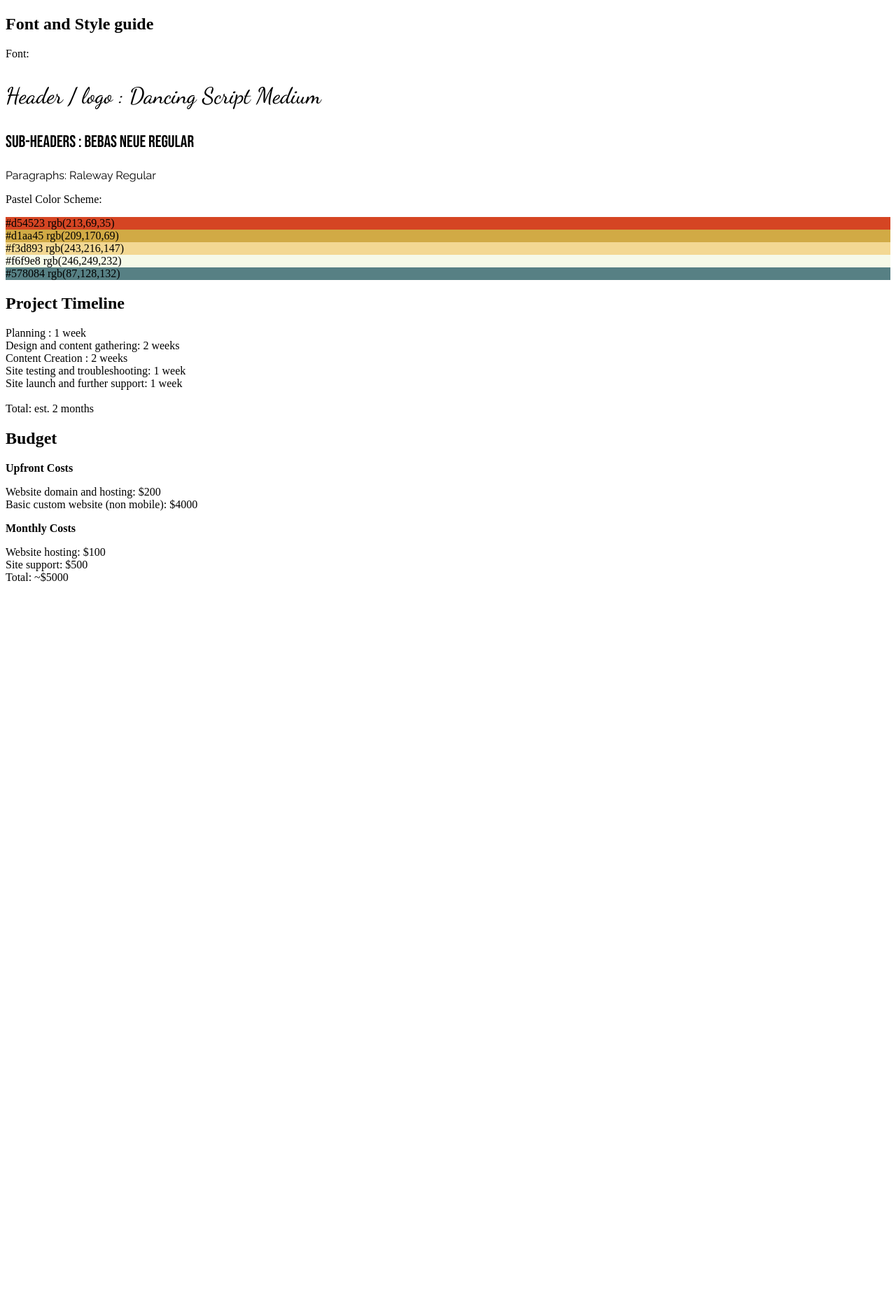
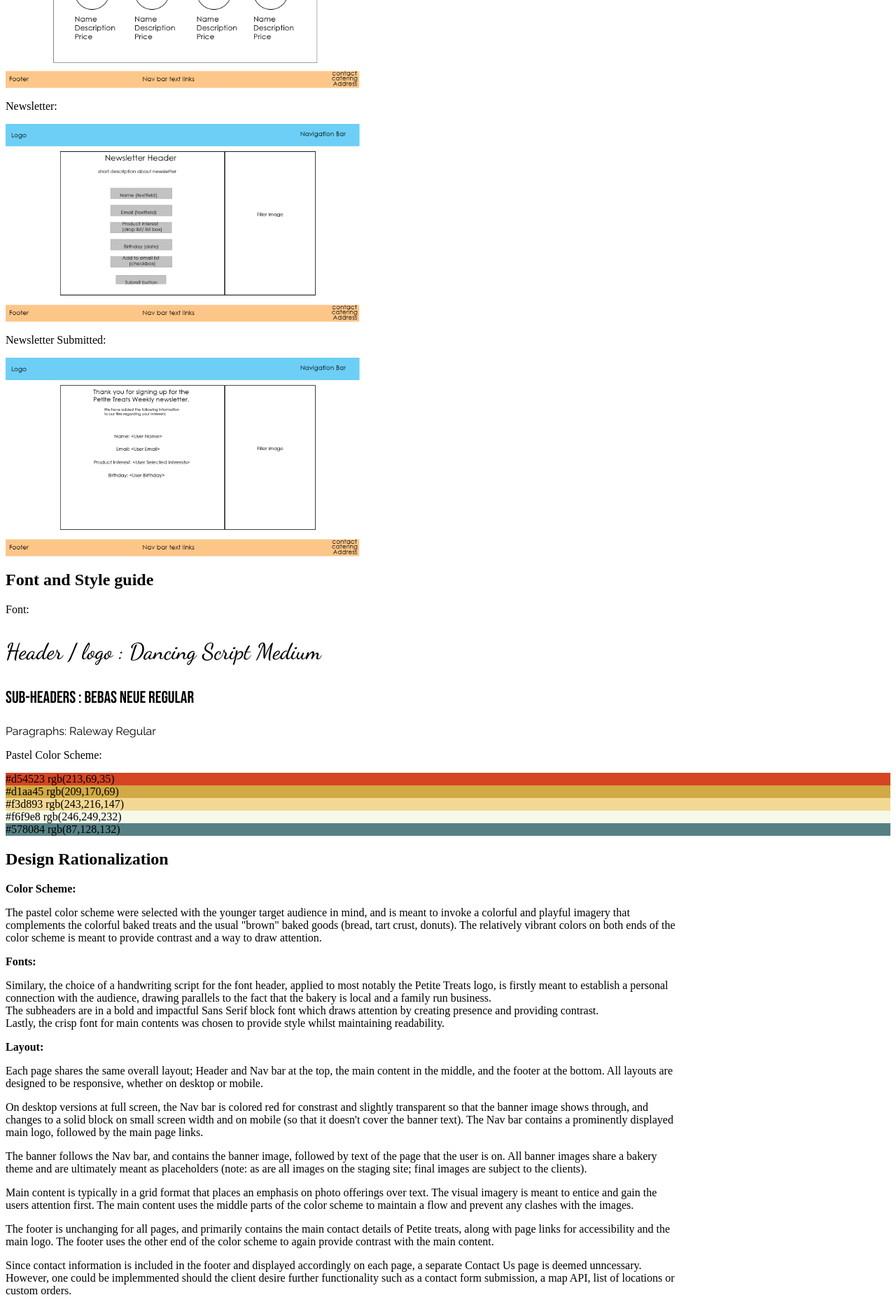
Before and after one commit to ElvishPiper/PetiteTreats, a PHP site: page /plan.html in a window 1280 px wide. Shown: the part 3660-5520 px from the top of the page at 70% size. Before the commit the page ends 4491 px from the top, so only its background shows below. Run offline with PHP 8.4, Linux system fonts and the light colour scheme.

Commit message:
Add files via upload

```diff
--- a/about.html
+++ b/about.html
@@ -5,6 +5,9 @@
   <title>About Us</title>
   <link rel="stylesheet" href="styles.css">
   <meta name="viewport" content="width=device-width, initial-scale=1.0">
+  <meta http-equiv="Content-Type" content="text/html; charset=utf-8" />
+  <meta name="description" content="Petite Treats specializes in traditional Australian baked goods,
+  lovingly made in house by our Paris trained artisan baker.">
 </head>
 
 <body class="grid-container">
--- a/apple_cake.html
+++ b/apple_cake.html
@@ -4,6 +4,8 @@
 <head>
   <title>Apple Cake Slice</title>
   <link rel="stylesheet" href="styles.css">
+  <meta name="viewport" content="width=device-width, initial-scale=1.0">
+  <meta http-equiv="Content-Type" content="text/html; charset=utf-8" />
 </head>
 
 <body class="grid-container">
--- a/custard_tart.html
+++ b/custard_tart.html
@@ -4,6 +4,8 @@
 <head>
   <title>Custard Tart</title>
   <link rel="stylesheet" href="styles.css">
+  <meta name="viewport" content="width=device-width, initial-scale=1.0">
+  <meta http-equiv="Content-Type" content="text/html; charset=utf-8" />
 </head>
 
 <body class="grid-container">
--- a/donuts.html
+++ b/donuts.html
@@ -4,6 +4,8 @@
 <head>
   <title>Donuts</title>
   <link rel="stylesheet" href="styles.css">
+  <meta name="viewport" content="width=device-width, initial-scale=1.0">
+  <meta http-equiv="Content-Type" content="text/html; charset=utf-8" />
 </head>
 
 <body class="grid-container">
--- a/menu.html
+++ b/menu.html
@@ -5,6 +5,9 @@
   <title>Our Menu</title>
   <link rel="stylesheet" href="styles.css">
   <meta name="viewport" content="width=device-width, initial-scale=1.0">
+   <meta http-equiv="Content-Type" content="text/html; charset=utf-8" />
+  <meta name="description" content="Petite Treats offers a wide range of traditional baked goods,
+  cakes, bread, tarts and everything in between.">
 </head>
 
 <body class="grid-container">
--- a/newsletter.html
+++ b/newsletter.html
@@ -6,6 +6,9 @@
   <link rel="stylesheet" href="styles.css">
   <script src="js/validate.js"></script>
   <meta name="viewport" content="width=device-width, initial-scale=1.0">
+  <meta http-equiv="Content-Type" content="text/html; charset=utf-8" />
+  <meta name="description" content="Sign up to the Petite Treats weekly newsletter
+  and be informed when our specials come out!">
 </head>
 
 <body class="grid-container">
--- a/plan.html
+++ b/plan.html
@@ -7,9 +7,14 @@
 <title>Darrell Ng, Project Plan for Assignment 1</title>
 <meta http-equiv="Content-Type" content="text/html; charset=iso-8859-1"></head>
 
+<style>
+p{
+max-width:120ch;
+}
+</style>
 <body>
   <h1> Project Plan</h1>
-  <h1> Assignment 1 - Petite Treats</h1>
+  <h1> Assignment 2 - Petite Treats</h1>
   <p>&lt;Darrell Ng, JCUID 14119799&gt; </p>
 
 <h2>Mission Statement</h2>
@@ -21,7 +26,7 @@
  <p>To inform customers on main offerings and on-going special deals,
  and consequently entice customers to visit the physical store through a positive brand association.(visuals of good food = petite treats)</p>
 
-  <h2>Success Evaluation</h2>
+ <h2>Success Evaluation</h2>
 <p>Given that the website will be the main advertising medium, any increases to sales and customers
 to the bakery after the first month of publishing can be attributed
 to the site by comparing with sales volumes of previous months.<br>
@@ -32,7 +37,7 @@ In-store surveys of where customers have heard about petite treats or website-ex
 As the age group is skewered toward the young, site design is sleek and trendy without sacrificing user-friendliness. </p>
 
 <h2>Site Flowchart (Structure Diagram)</h2>
-<p><img src="images/planning/assignment1_flowchart.png"></p>
+<p><img src="images/planning/assignment2_flowchart.png"></p>
 
 <h2>Content Analysis</h2>
 <p>About me text re-write:</p>
@@ -44,49 +49,60 @@ Come visit us at our new store, conveniently located near the Willows Shopping C
 <p>For specials, placeholder products with corresponding description and pricing has also been added.</p>
 
 <h2>Images (Placeholders)</h2>
+
 <p>Index Page:</p>
-<p>
-banner2.jpg - 1000 x 300 / main banner image<br>
+<p> banner2.jpg - 1000 x 300 / main banner image<br>
 creampuff.jpg - 640 x 480 / weekly specials image<br>
 raspberry_tart.jpg - 600 x 600 / sample product image<br>
 donutline.jpg - 640 x 420 / sample product image<br>
 croissant.jpg - 640 x 360 / sample product image<br>
 custm.png/custf.png - 100 x 100 / customer profile image<br>
 </p>
+
 <p>About Us Page:</p>
 <p>banner3.jpg - 1300 x 570 / main banner image<br>
 cowboys_logo.png - 100 x 100 / customer logo<br>
 jcu_logo.png - 200 x 100 / customer logo<br>
 telstra_logo.png - 200 x 100 / customer logo<br>
 about.jpg - 640 x 460 / about us filler image </p>
+
 <p>Menu Page:</p>
-
 <p>banner4.jpg - 975 x 260 / main banner image<br>
 donut.jpg - 640 x 460 / Menu image<br>
 vanilla_slice.jpg - 640 x 420 / Menu image<br>
 randy_tart.jpg - 600 x 380 / Menu image<br>
 custard_tart.jpg - 640 x 420 / Menu image<br>
 raspberry_cheesecake.jpg - 700 x 400 / Menu image<br>
-apple_cake.jpg - 600 x 480 / Menu image<br>
+apple_cake.jpg - 600 x 480 / Menu image<br></p>
+
 <p>Specials Page:</p>
-
 <p>banner5.jpg - 1400 x 400 / main banner image<br>
 creampuff.jpg - 640 x 480 / specials product image<br>
-cupcakes.jpg - 545 x 380 / specials product image<br>
-lamingtons.jpg - 500 x 420 / specials product image<br>
+cupcakes.jpg - 640 x 480 / specials product image<br>
+lamingtons.jpg - 640 x 480 / specials product image<br></p>
+
+<p>Newsletter Page / Submitted page:</p>
+<p>banner6.jpg - 1078 x 607 / main banner image<br>
+newsletter_image.png - 640 x 448 / specials product image<br>
+</p>
+
 
 <h2>Page Design</h2>
 <p>Note: Inital layout sketches are not indicative of final design</p>
 <p>Index:</p>
-<p><img style="width:40%;height:40%;" src="images/planning/index_layout.png"></p>
+<img style="width:40%;height:40%;" src="images/planning/index_layout.png">
 <p>About:</p>
-<p><img style="width:40%;height:40%;" src="images/planning/about_layout.png"></p>
+<img style="width:40%;height:40%;" src="images/planning/about_layout.png">
 <p>Menu:</p>
-<p><img style="width:40%;height:40%;" src="images/planning/menu_layout.png"></p>
+<img style="width:40%;height:40%;" src="images/planning/menu_layout.png"><
 <p>Individual Menu Items:</p>
-<p><img style="width:40%;height:40%;" src="images/planning/singlemenu_layout.png"></p>
+<img style="width:40%;height:40%;" src="images/planning/singlemenu_layout.png">
 <p>Specials:</p>
-<p><img style="width:40%;height:40%;" src="images/planning/specials_layout.png"></p>
+<img style="width:40%;height:40%;" src="images/planning/specials_layout.png">
+<p>Newsletter:</p>
+<img style="width:40%;height:40%;" src="images/planning/newsletter_layout.png">
+<p>Newsletter Submitted:</p>
+<img style="width:40%;height:40%;" src="images/planning/submitted_layout.png">
 
 
 <h2>Font and Style guide</h2>
@@ -104,21 +120,86 @@ lamingtons.jpg - 500 x 420 / specials product image<br>
 <div style="background-color:#f6f9e8;">  #f6f9e8 rgb(246,249,232)</div>
 <div style="background-color:#578084;">  #578084 rgb(87,128,132)</div>
 
+<h2>Design Rationalization</h2>
+<b>Color Scheme:</b>
+<p>The pastel color scheme were selected with the younger target audience in mind,
+and is meant to invoke a colorful and playful imagery that complements the colorful baked treats
+and the usual "brown" baked goods (bread, tart crust, donuts).
+The relatively vibrant colors on both ends of the color scheme
+ is meant to provide contrast and a way to draw attention.</p>
+<b>Fonts:</b>
+<p>Similary, the choice of a handwriting script for the font header, applied to most notably the Petite Treats logo,
+is firstly meant to establish a personal connection with the audience,
+drawing parallels to the fact that the bakery is local and a family run business. <br>
+The subheaders are in a bold and impactful Sans Serif block font which draws attention
+by creating presence and providing contrast.<br>
+Lastly, the crisp font for main contents was chosen to provide style whilst maintaining readability. </p>
+<b>Layout:</b>
+<p>Each page shares the same overall layout; Header and Nav bar at the top,
+the main content in the middle, and the footer at the bottom.
+All layouts are designed to be responsive, whether on desktop or mobile.</p>
+<p>On desktop versions at full screen, the Nav bar is colored red for constrast and slightly transparent
+so that the banner image shows through, and changes to a solid block on small screen width
+and on mobile (so that it doesn't cover the banner text).
+The Nav bar contains a prominently displayed main logo, followed by the main page links.</p>
+<p>The banner follows the Nav bar, and contains the banner image, followed by text of the page that the user is on.
+All banner images share a bakery theme and are ultimately meant as placeholders
+(note: as are all images on the staging site; final images are subject to the clients).</p>
+<p>Main content is typically in a grid format that places an emphasis on photo offerings over text.
+The visual imagery is meant to entice and gain the users attention first.
+The main content uses the middle parts of the color scheme to maintain a flow and prevent any clashes with the images.</p>
+<p>The footer is unchanging for all pages, and primarily contains the main contact details of Petite treats,
+along with page links for accessibility and the main logo.
+The footer uses the other end of the color scheme to again provide contrast with the main content.</p>
+<p>Since contact information is included in the footer and displayed accordingly on each page,
+ a separate Contact Us page is deemed unncessary.
+ However, one could be implemmented should the client desire further functionality
+ such as a contact form submission, a map API, list of locations or custom orders.</p>
+<b><u>Individual Page Breakdown</u></b><br>
+<b>Main Page:</b>
+<p>On the main page, the banner text contains the Call To Action:
+a short catchphase and introduction to Petite Treats, and a button that directs the user to the menu offerings
+(Based on feedback, this button has been further color contrasted and enlarged).
+The main content is in a grid format that firstly showcases the weekly specials,
+followed by bakery images and customer reviews.</p>
+<b>About Us:</b>
+<p>This page focuses more on the description text and is complemented by a filler image to remove dead space.</p>
+<b>Menu:</b>
+<p>Again in a grid format, but with a focus on visuals. Photos of the offerings are meant to first draw the users in,
+and the text only displays when users hover over the images,
+which in theory plays on their curiousity and tempts them to hover over each image.
+Clicking on the images brings the users to the individual item page where an enlarged image,
+its description and price is displayed. On mobile where the hover function does not work as well,
+the text overlay is permanently displayed. </p>
+<b>Specials:</b>
+<p>Similar to the menu, but since specials houses less items than the menu,
+the images are accompanied by descriptions and prices so that users has the information up front. </p>
+<b>Newsletter / Submitted:</b>
+<p>Similar to About Us page, with a filler image to remove dead space, but with user input instead of descriptive text.
+The Submitted page displays confirmation of user submission.</p>
+
+
 <h2>Project Timeline</h2>
-<p>Planning : 1 week <br>
-Design and content gathering: 2 weeks <br>
-Content Creation : 2 weeks <br>
-Site testing and troubleshooting: 1 week <br>
-Site launch and further support: 1 week <br>
-<br>
-Total: est. 2 months</p>
+<img style="width:60%;height:40%;" src="images/planning/timeline.png">
+<p>Total: est. 2 months</p>
 <h2>Budget</h2>
+
 <p><strong>Upfront Costs</strong></p>
-<p>Website domain and hosting: $200<br>
-Basic custom website (non mobile): $4000<br>
-<p><strong>Monthly Costs</strong></p>
+
+<p>Website domain and initial hosting: $200<br>
+UI/UX Design: $500<br>
+Basic retail website framework (Front end + Back end): $3000<br>
+Responsive design (Computer + mobile): $1000<br>
+SEO optimization/Marketing: $500<br>
+QA/Testing (All devices) : $500<br>
+<b>Total upfront costs : ~$6000</b>
+</p>
+<p><strong>Monthly Costs (After initial month)</strong></p>
+
 <p>Website hosting: $100<br>
-Site support: $500<br>
-Total: ~$5000</p>
+Site support, traffic analytics: $500<br>
+SEO optimization/Marketing: $300<br>
+<b>Total monthly costs: ~$1000</b>
+</p>
 </body>
 </html>
--- a/randy_tart.html
+++ b/randy_tart.html
@@ -4,6 +4,8 @@
 <head>
   <title>Randy Tart</title>
   <link rel="stylesheet" href="styles.css">
+  <meta name="viewport" content="width=device-width, initial-scale=1.0">
+  <meta http-equiv="Content-Type" content="text/html; charset=utf-8" />
 </head>
 
 <body class="grid-container">
--- a/raspberry_cheesecake.html
+++ b/raspberry_cheesecake.html
@@ -4,6 +4,8 @@
 <head>
   <title>Raspberry Cheesecake</title>
   <link rel="stylesheet" href="styles.css">
+  <meta name="viewport" content="width=device-width, initial-scale=1.0">
+  <meta http-equiv="Content-Type" content="text/html; charset=utf-8" />
 </head>
 
 <body class="grid-container">
--- a/submitted.php
+++ b/submitted.php
@@ -5,6 +5,7 @@
   <title>Newsletter</title>
   <link rel="stylesheet" href="styles.css">
   <meta name="viewport" content="width=device-width, initial-scale=1.0">
+  <meta http-equiv="Content-Type" content="text/html; charset=utf-8" />
 </head>
 
 <body class="grid-container">
--- a/vanilla_slice.html
+++ b/vanilla_slice.html
@@ -4,6 +4,8 @@
 <head>
   <title>Vanilla Slice</title>
   <link rel="stylesheet" href="styles.css">
+  <meta name="viewport" content="width=device-width, initial-scale=1.0">
+  <meta http-equiv="Content-Type" content="text/html; charset=utf-8" />
 </head>
 
 <body class="grid-container">
```
Also changed, not shown: index.html (+6 -3 lines), specials.html (+15 -3 lines), styles.css (+38 -20 lines), images/cupcakes.jpg, images/lamingtons.jpg, images/planning/assignment2_flowchart.png (added), images/planning/submitted_layout.png (added), images/planning/timeline.png (added).
